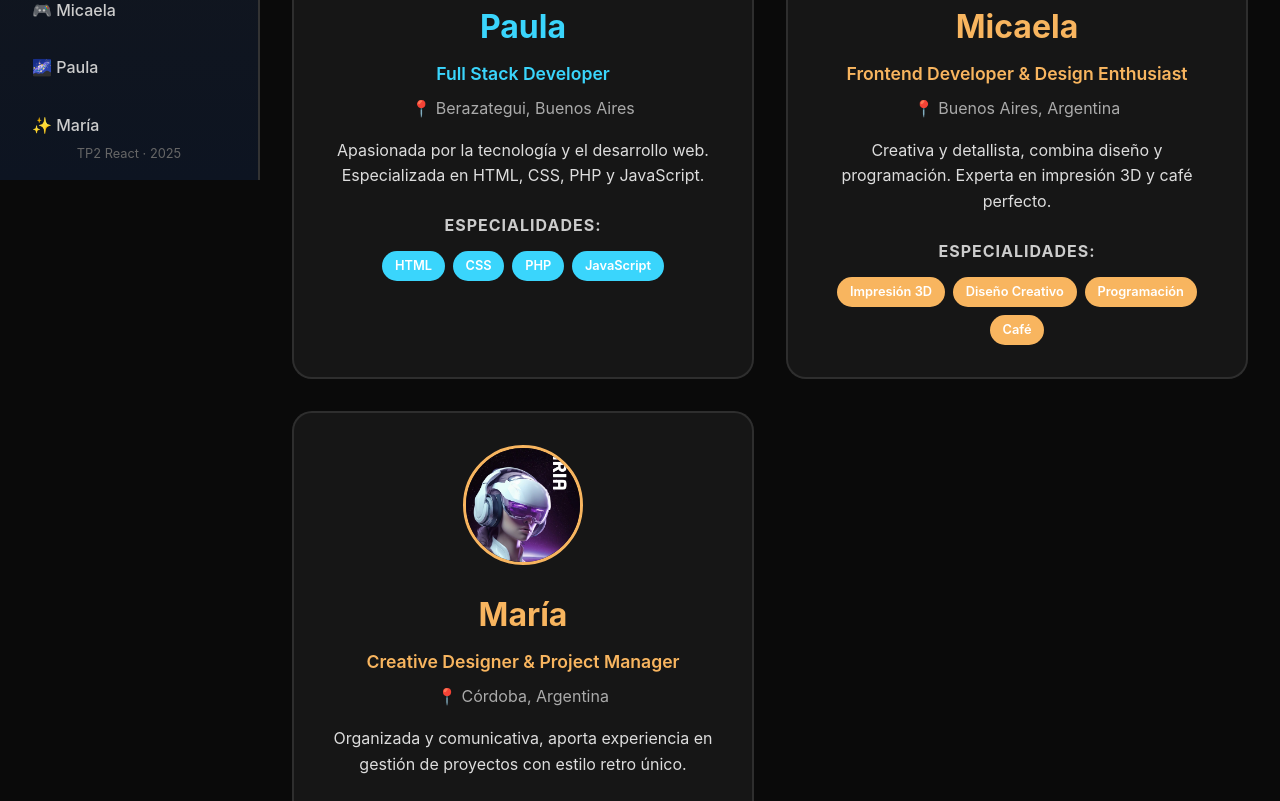
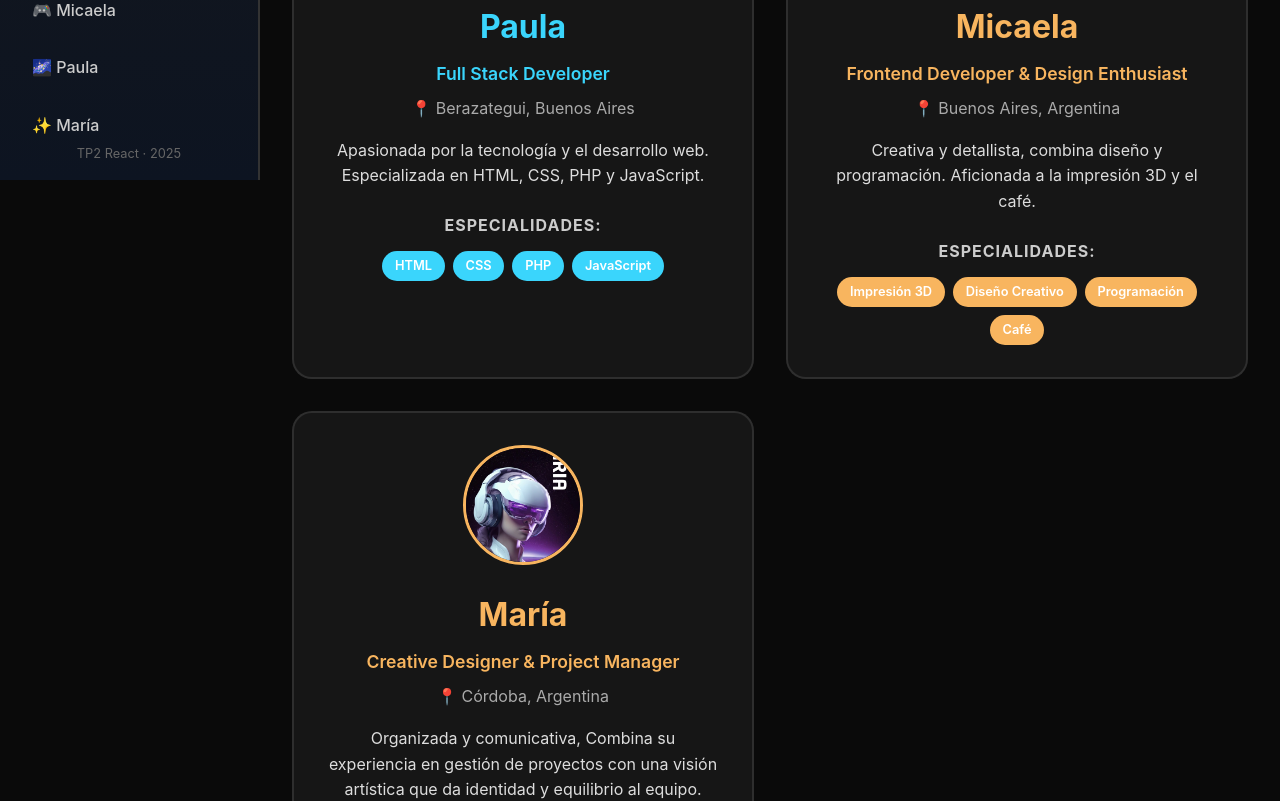
Before and after one commit to micakn/TP2-Front-Grupo11., a React (Vite) app: page /integrantes in a window 1280 px wide. Shown: the part 620-1421 px from the top of the page. Built offline with nearby package versions, Linux system fonts and the light colour scheme.

Commit message:
Update Integrantes.jsx

```diff
--- a/src/pages/Integrantes.jsx
+++ b/src/pages/Integrantes.jsx
@@ -20,7 +20,7 @@ export default function Integrantes() {
       ubicacion: "Buenos Aires, Argentina",
       rol: "Frontend Developer & Design Enthusiast",
       avatar: "/img/card-Micaela.webp",
-      descripcion: "Creativa y detallista, combina diseño y programación. Experta en impresión 3D y café perfecto.",
+      descripcion: "Creativa y detallista, combina diseño y programación. Aficionada a la impresión 3D y el café.",
       especialidades: ["Impresión 3D", "Diseño Creativo", "Programación", "Café"],
       ruta: "/micaela",
       color: "#F8B55F"
@@ -31,7 +31,7 @@ export default function Integrantes() {
       ubicacion: "Córdoba, Argentina",
       rol: "Creative Designer & Project Manager",
       avatar: "/img/card-Maria.webp",
-      descripcion: "Organizada y comunicativa, aporta experiencia en gestión de proyectos con estilo retro único.",
+      descripcion: "Organizada y comunicativa, Combina su experiencia en gestión de proyectos con una visión artística que da identidad y equilibrio al equipo.",
       especialidades: ["Organización", "Trabajo en equipo", "Resolución de problemas", "Comunicación"],
       ruta: "/maria",
       color: "#F8B55F"
```
